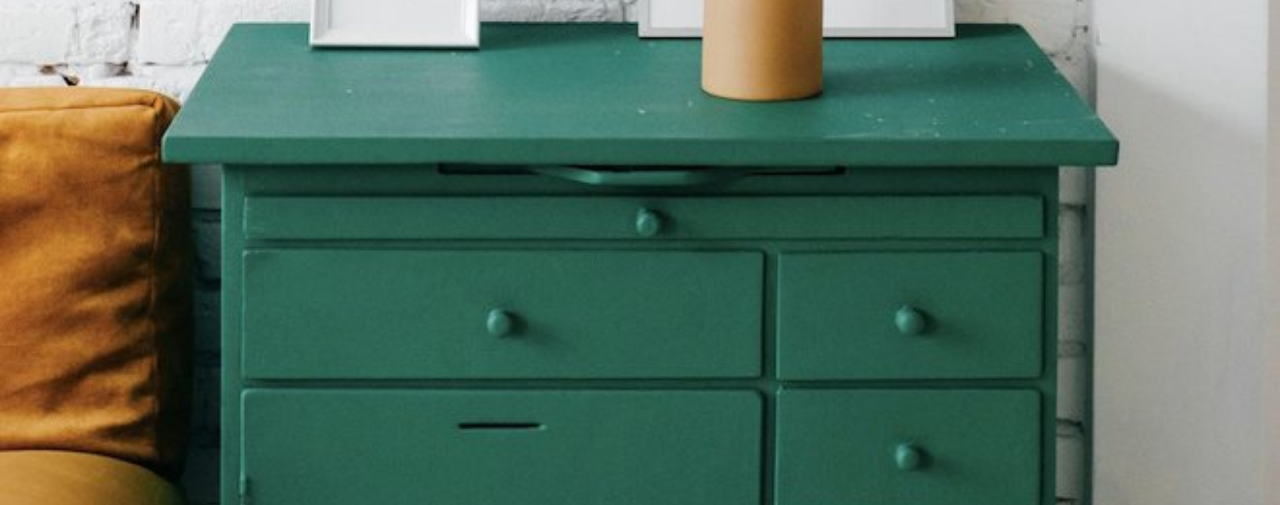
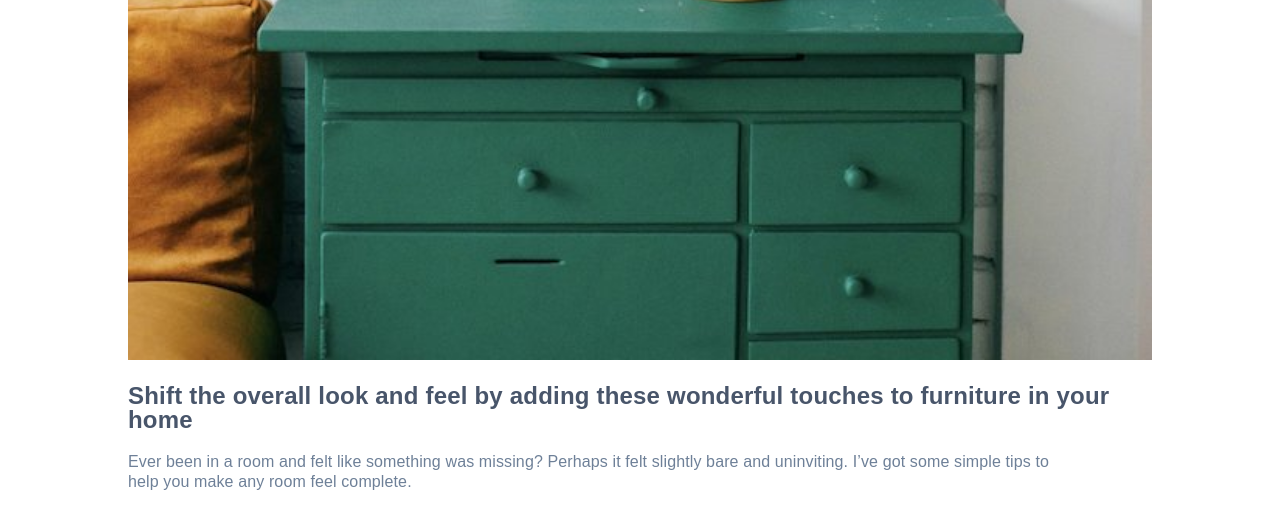
Before and after one commit to ShaunPour/article-preview-component, a plain HTML site: page index.html in a window 1280 px wide. Shown: the part 467-972 px from the top of the page. Drawn offline with Linux system fonts and the light colour scheme.

Commit message:
Update styles.css

```diff
--- a/css/styles.css
+++ b/css/styles.css
@@ -7,10 +7,16 @@ body {
 }
 
 .head {
-    position: relative;
-    top: -1em;
-    left: 0;
-    width: 100vw;
+  position: relative;
+  top: 0;
+  left: 0;
+  width: 80vw;
+  border-radius: 15px 15px 0 0;
+}
+
+main {
+    width: 80vw;
+    border-radius: 0 0 15px 15px;
 }
 
 .pic {
@@ -28,7 +34,7 @@ body {
     color: #6E8098;
     line-height: 20px;
     letter-spacing: 0.12px;
-    width: 65%;
+    width: 90%;
     font-size:16px;
 }
 
```
